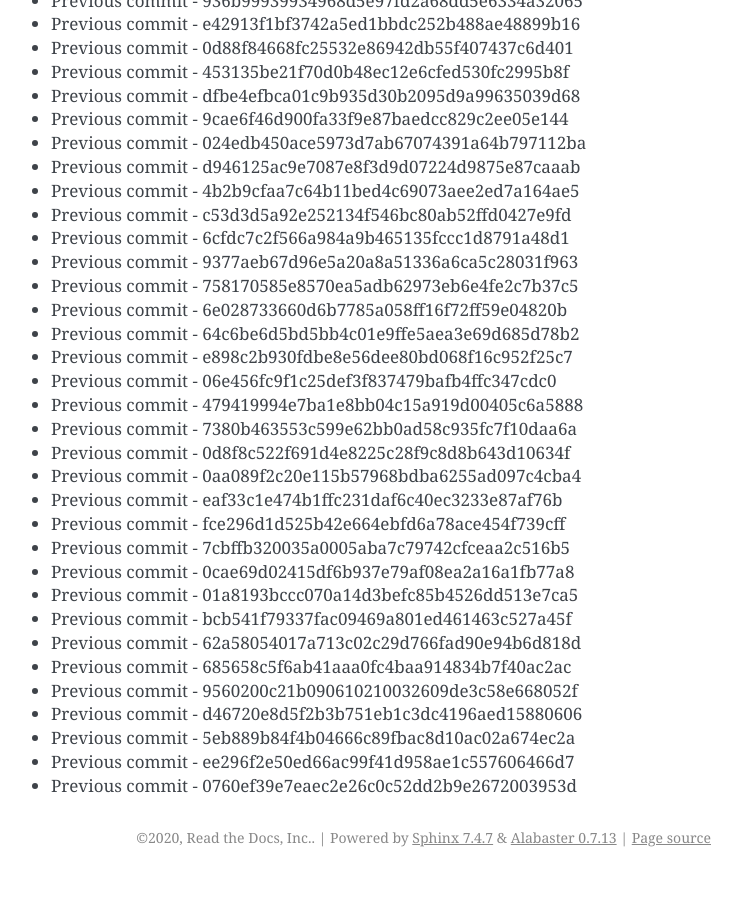
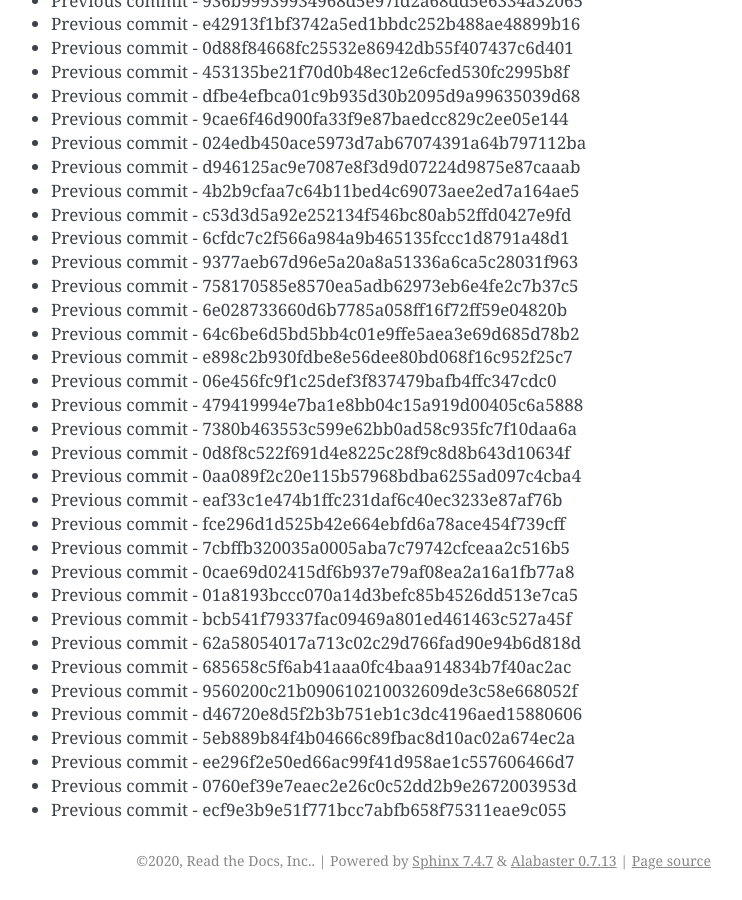
Before and after one commit to readthedocs/rtd-git-stresstest, a Sphinx documentation site: the page built from docs/updates.rst, in a window 1280 px wide and 900 px high, scrolled down 14600 px. Shown: the whole window, without its empty margins (399-1141 px from the left). Built offline with Sphinx 7.4.7, drawn with Linux system fonts in a browser that asks for light colours; before the commit the page ends 15477 px from its top, so only the background shows below that.

Commit message:
Generating commit from previous: ecf9e3b9e51f771bcc7abfb658f75311eae9c055

```diff
--- a/docs/updates.rst
+++ b/docs/updates.rst
@@ -645,3 +645,4 @@ It can be tested for any performance characteristics.
 * Previous commit - 5eb889b84f4b04666c89fbac8d10ac02a674ec2a
 * Previous commit - ee296f2e50ed66ac99f41d958ae1c557606466d7
 * Previous commit - 0760ef39e7eaec2e26c0c52dd2b9e2672003953d
+* Previous commit - ecf9e3b9e51f771bcc7abfb658f75311eae9c055
```
